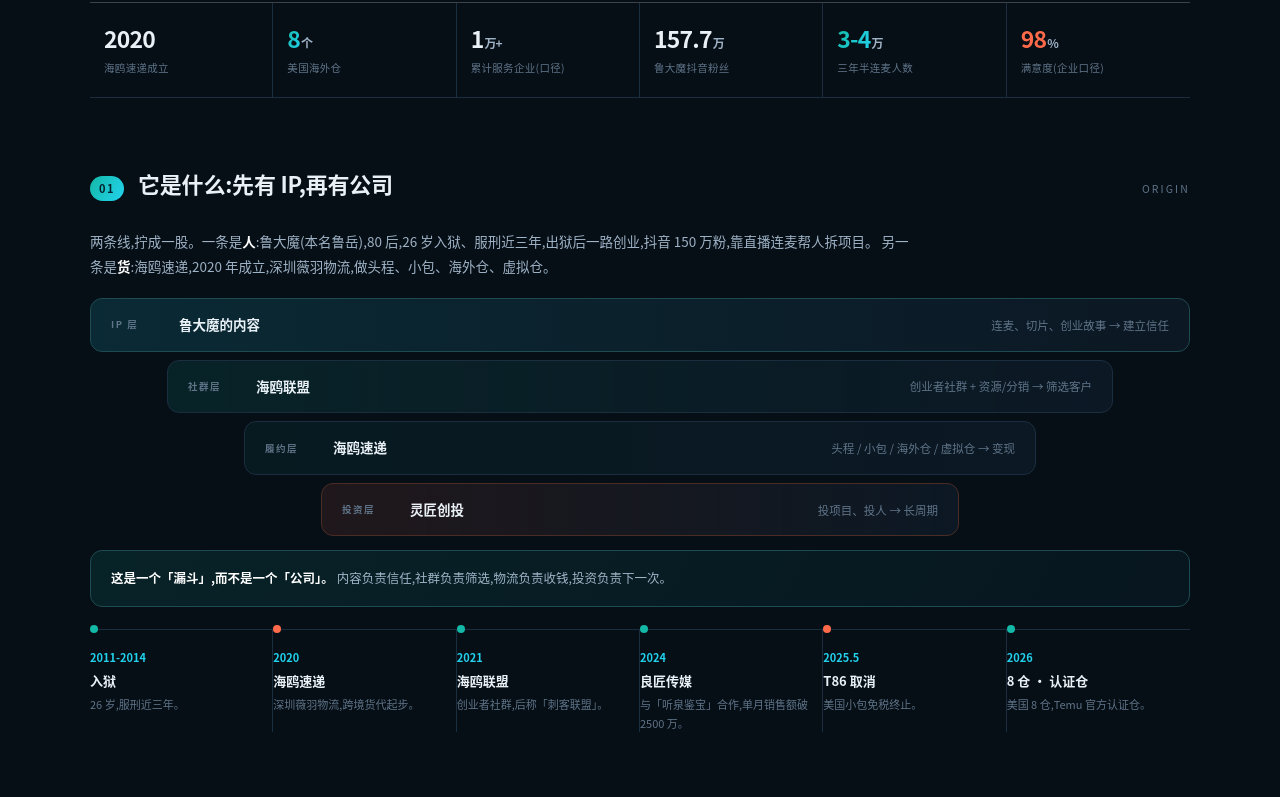
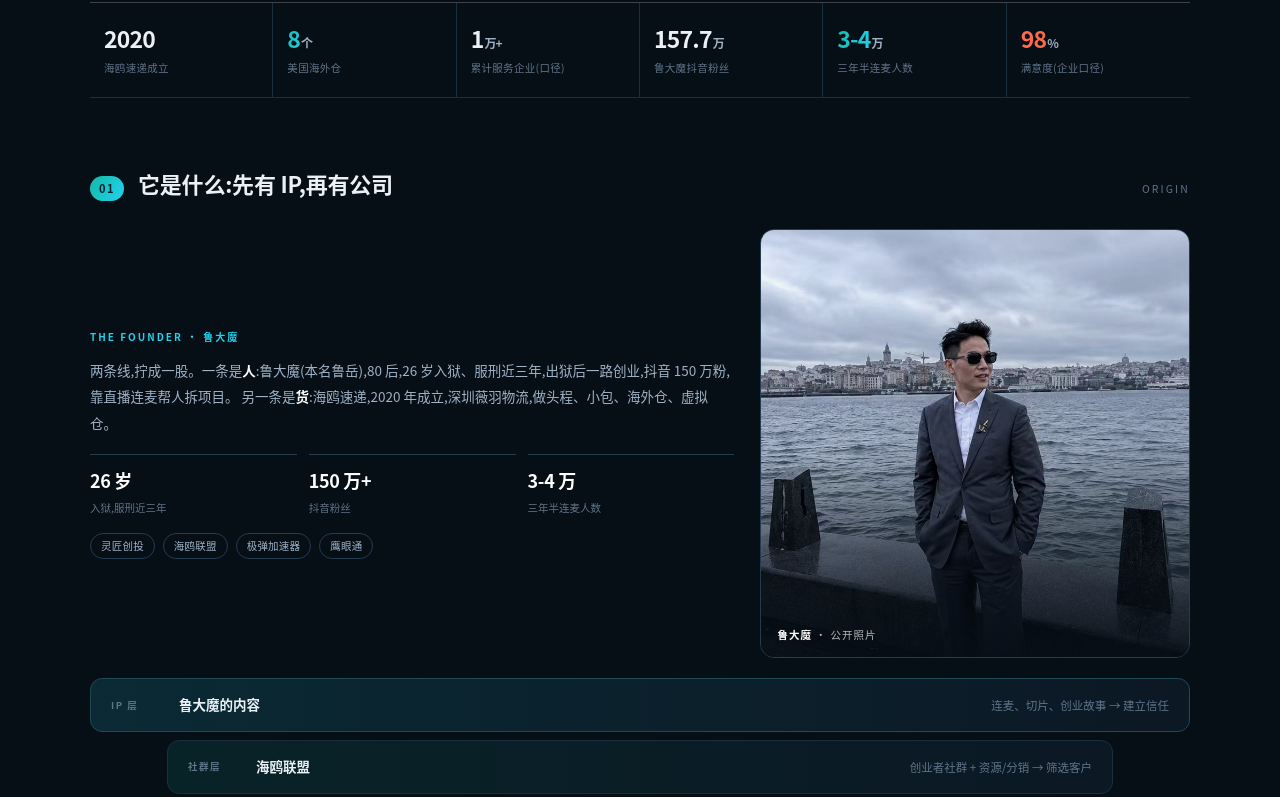
Before and after one commit to ddf-gif/AD-analysis, a plain HTML site: page 012-seagull/index.html in a window 1280 px wide. Shown: the part 472-1269 px from the top of the page. Drawn offline with Linux system fonts and the light colour scheme.

Commit message:
feat: 012 海鸥速递 加入鲁大魔照片(创始人卡片 + 移动端适配)

```diff
--- a/012-seagull/index.html
+++ b/012-seagull/index.html
@@ -104,6 +104,23 @@
   .hl-card{background:linear-gradient(170deg,rgba(20,184,166,.13),rgba(34,211,238,.04));border-color:#1E4A52;}
   .cr-card{background:linear-gradient(170deg,rgba(255,107,74,.1),rgba(255,107,74,.02));border-color:#5A3228;}
   .cr-card .tag{color:var(--coral);}
+
+  /* origin */
+  .origin{display:grid;grid-template-columns:1.2fr .8fr;gap:26px;align-items:center;margin-bottom:20px;}
+  .origin-copy p{font-size:13.5px;line-height:1.95;color:var(--ink2);}
+  .origin-kicker{font-size:10px;letter-spacing:.2em;color:var(--cyan);font-weight:700;margin-bottom:12px;}
+  .origin-copy p strong{color:#fff;font-weight:700;}
+  .origin-facts{display:grid;grid-template-columns:repeat(3,1fr);gap:12px;margin-top:18px;}
+  .origin-facts div{border-top:1px solid var(--line2);padding-top:10px;}
+  .origin-facts b{display:block;font-size:18px;font-weight:900;letter-spacing:-.02em;color:#fff;font-feature-settings:"tnum";}
+  .origin-facts span{display:block;font-size:10.5px;color:var(--ink3);margin-top:2px;}
+  .origin-roles{display:flex;flex-wrap:wrap;gap:8px;margin-top:16px;}
+  .origin-roles span{font-size:10.5px;color:var(--ink2);border:1px solid var(--line2);border-radius:999px;padding:3px 10px;letter-spacing:.02em;}
+  .portrait{position:relative;border-radius:14px;overflow:hidden;border:1px solid var(--line2);margin:0;background:#0A1622;}
+  .portrait img{display:block;width:100%;height:auto;filter:saturate(.92) contrast(1.03) brightness(.96);}
+  .portrait::after{content:"";position:absolute;inset:0;background:linear-gradient(180deg,rgba(6,14,22,0) 52%,rgba(6,14,22,.92) 100%);}
+  .portrait figcaption{position:absolute;left:16px;bottom:13px;z-index:2;font-size:10.5px;letter-spacing:.1em;color:rgba(255,255,255,.7);}
+  .portrait figcaption b{color:#fff;font-weight:700;}
 
   /* funnel */
   .funnel{display:flex;flex-direction:column;gap:8px;align-items:center;margin:18px 0 6px;}
@@ -228,14 +245,14 @@
     .sec-en{display:none;}
     .sec-title{font-size:20px;}
     .mbr{display:inline;}
-    .grid-2,.grid-3,.grid-4,.need,.vs,.steps{grid-template-columns:1fr;}
+    .grid-2,.grid-3,.grid-4,.need,.vs,.steps,.origin{grid-template-columns:1fr;}
     .vs-col{border-right:none;border-bottom:1px solid var(--line);}
     .vs-col:last-child{border-bottom:none;}
     .tl{grid-template-columns:1fr;border-top:none;}
     .tl-item{border-right:none;border-top:1px solid var(--line);padding:14px 0 0 14px;}
     .tl-item::before{left:0;top:18px;}
-    .fn{width:100% !important;}
-    .fn .d{display:none;}
+    .fn{width:100% !important;flex-direction:column;align-items:flex-start;gap:4px;}
+    .fn .d{display:block;font-size:11px;}
     .mech{grid-template-columns:26px 1fr;}
     .mech .chip{grid-column:2;justify-self:start;margin-top:6px;}
     .cmp-row{grid-template-columns:1fr;gap:3px;padding:13px 16px;}
@@ -307,10 +324,27 @@
       <span class="sec-title">它是什么:先有 IP,再有公司</span>
       <span class="sec-en">Origin</span>
     </div>
-    <p style="font-size:13.5px;line-height:1.9;color:var(--ink2);max-width:820px;margin-bottom:18px;">
-      两条线,拧成一股。一条是<strong style="color:#fff;">人</strong>:鲁大魔(本名鲁岳),80 后,26 岁入狱、服刑近三年,出狱后一路创业,抖音 150 万粉,靠直播连麦帮人拆项目。
-      另一条是<strong style="color:#fff;">货</strong>:海鸥速递,2020 年成立,深圳薇羽物流,做头程、小包、海外仓、虚拟仓。
-    </p>
+    <div class="origin">
+      <div class="origin-copy">
+        <div class="origin-kicker">THE FOUNDER · 鲁大魔</div>
+        <p>
+          两条线,拧成一股。一条是<strong>人</strong>:鲁大魔(本名鲁岳),80 后,26 岁入狱、服刑近三年,出狱后一路创业,抖音 150 万粉,靠直播连麦帮人拆项目。
+          另一条是<strong>货</strong>:海鸥速递,2020 年成立,深圳薇羽物流,做头程、小包、海外仓、虚拟仓。
+        </p>
+        <div class="origin-facts">
+          <div><b>26 岁</b><span>入狱,服刑近三年</span></div>
+          <div><b>150 万+</b><span>抖音粉丝</span></div>
+          <div><b>3-4 万</b><span>三年半连麦人数</span></div>
+        </div>
+        <div class="origin-roles">
+          <span>灵匠创投</span><span>海鸥联盟</span><span>极弹加速器</span><span>鹰眼通</span>
+        </div>
+      </div>
+      <figure class="portrait">
+        <img src="ludamo.jpg" alt="鲁大魔">
+        <figcaption><b>鲁大魔</b> · 公开照片</figcaption>
+      </figure>
+    </div>
     <div class="funnel">
       <div class="fn"><div class="l"><span class="lv">IP 层</span><span class="t">鲁大魔的内容</span></div><div class="d">连麦、切片、创业故事 → 建立信任</div></div>
       <div class="fn"><div class="l"><span class="lv">社群层</span><span class="t">海鸥联盟</span></div><div class="d">创业者社群 + 资源/分销 → 筛选客户</div></div>
```
Also changed, not shown: 012-seagull/ludamo.jpg (added), 012-seagull/preview.png.
